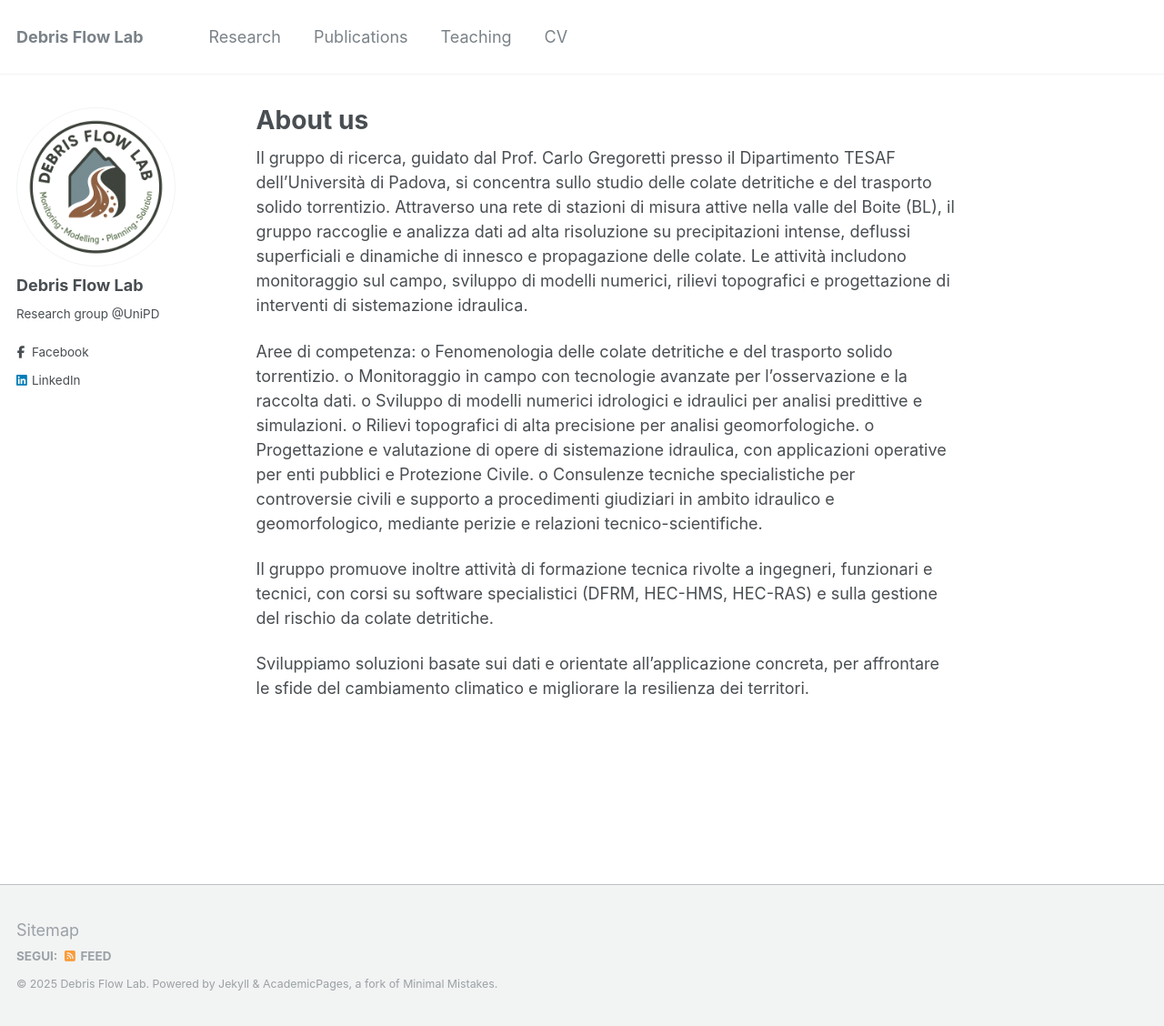
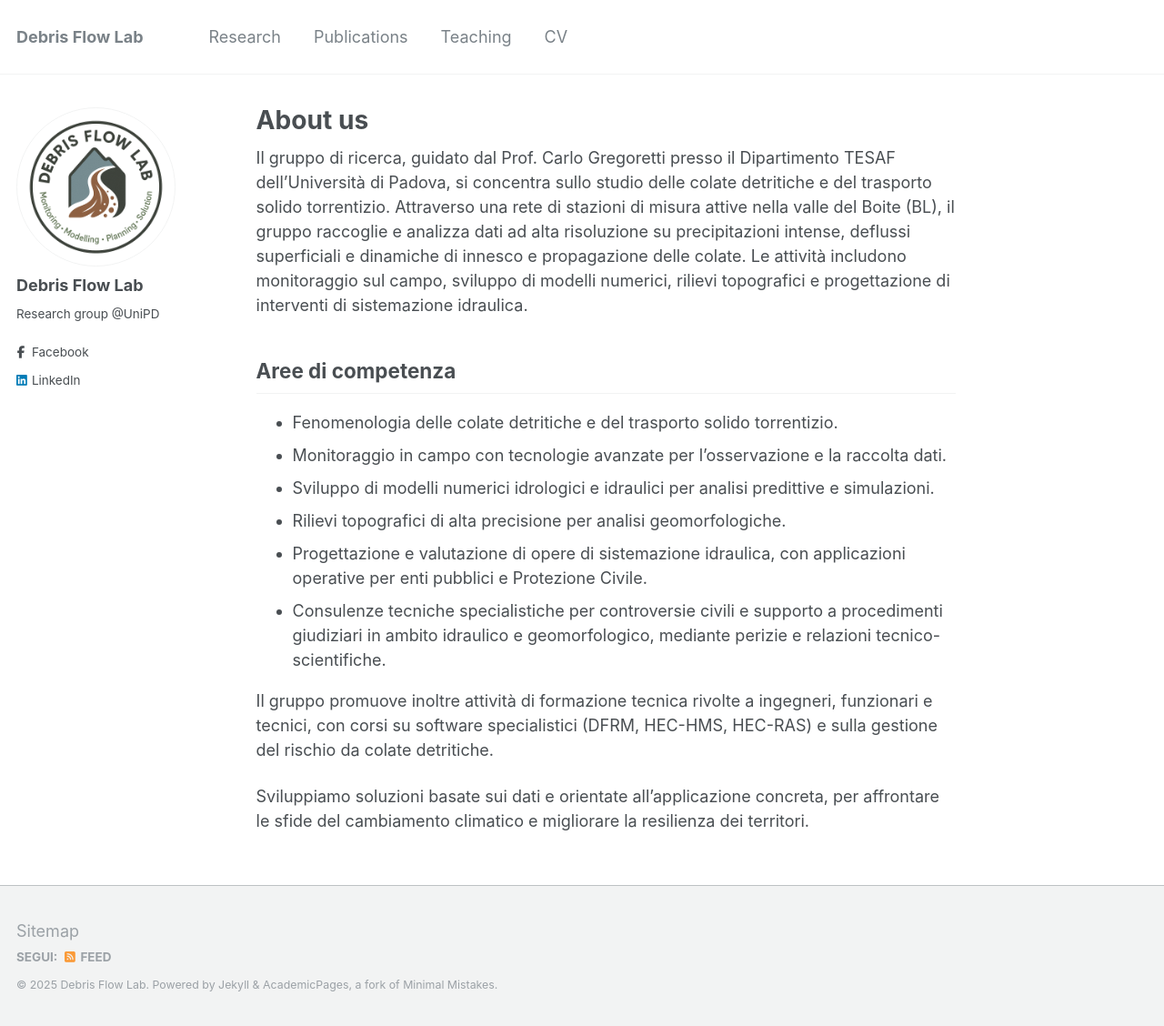
Before and after one commit to DebrisFlowLab/DebrisFlowLab.github.io, a Jekyll site: the page built from _pages/about.md, in a window 1280 px wide and 1128 px high. Shown: the whole window at 91% size. Built offline with Jekyll 4.4.1, drawn with Linux system fonts in a browser that asks for light colours.

```diff
--- a/_pages/about.md
+++ b/_pages/about.md
@@ -9,13 +9,13 @@ redirect_from:
 
 Il gruppo di ricerca, guidato dal Prof. Carlo Gregoretti presso il Dipartimento TESAF dell'Università di Padova, si concentra sullo studio delle colate detritiche e del trasporto solido torrentizio. Attraverso una rete di stazioni di misura attive nella valle del Boite (BL), il gruppo raccoglie e analizza dati ad alta risoluzione su precipitazioni intense, deflussi superficiali e dinamiche di innesco e propagazione delle colate. Le attività includono monitoraggio sul campo, sviluppo di modelli numerici, rilievi topografici e progettazione di interventi di sistemazione idraulica.
 
-Aree di competenza:
-o Fenomenologia delle colate detritiche e del trasporto solido torrentizio.
-o Monitoraggio in campo con tecnologie avanzate per l'osservazione e la raccolta dati.
-o Sviluppo di modelli numerici idrologici e idraulici per analisi predittive e simulazioni.
-o Rilievi topografici di alta precisione per analisi geomorfologiche.
-o Progettazione e valutazione di opere di sistemazione idraulica, con applicazioni operative per enti pubblici e Protezione Civile.
-o Consulenze tecniche specialistiche per controversie civili e supporto a procedimenti giudiziari in ambito idraulico e geomorfologico, mediante perizie e relazioni tecnico-scientifiche.
+## Aree di competenza
+* Fenomenologia delle colate detritiche e del trasporto solido torrentizio.
+* Monitoraggio in campo con tecnologie avanzate per l'osservazione e la raccolta dati.
+* Sviluppo di modelli numerici idrologici e idraulici per analisi predittive e simulazioni.
+* Rilievi topografici di alta precisione per analisi geomorfologiche.
+* Progettazione e valutazione di opere di sistemazione idraulica, con applicazioni operative per enti pubblici e Protezione Civile.
+* Consulenze tecniche specialistiche per controversie civili e supporto a procedimenti giudiziari in ambito idraulico e geomorfologico, mediante perizie e relazioni tecnico-scientifiche.
 
 Il gruppo promuove inoltre attività di formazione tecnica rivolte a ingegneri, funzionari e tecnici, con corsi su software specialistici (DFRM, HEC-HMS, HEC-RAS) e sulla gestione del rischio da colate detritiche.
 
```
